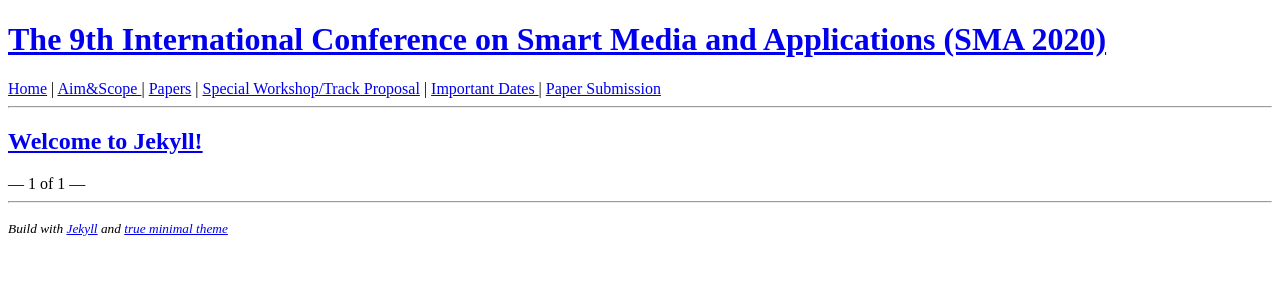
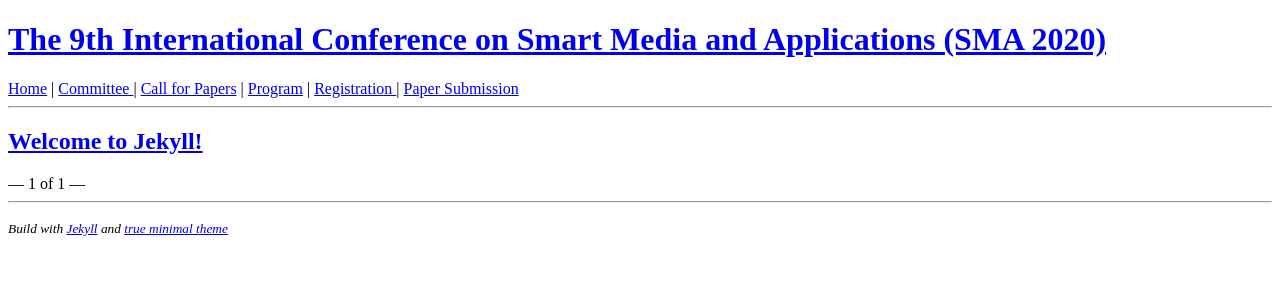
Before and after one commit to icea-conf/sma-2020.github.io, a Jekyll site: the page built from index.html, in a window 1280 px wide. Shown: the top 300 px of the page. Built offline with Jekyll 4.4.1, drawn with Linux system fonts in a browser that asks for light colours; the list of posts is cut into pages by our own code.

Commit message:
Update header.html

```diff
--- a/_includes/header.html
+++ b/_includes/header.html
@@ -1,5 +1,5 @@
 <header>
     <h1><a href='http://sma-2020.github.io/'>The 9th International Conference on Smart Media and Applications (SMA 2020)</a></h1>
 </header>
-<a href='http://sma-2020.github.io/'> Home</a> | <a href='http://sma-2020.github.io/aim/'>Aim&Scope </a> | <a href='http://sma-2020.github.io/papers/'> Papers</a> | <a href='http://sma-2020.github.io/track/'> Special Workshop/Track Proposal</a> | <a href='http://sma-2020.github.io/date/'>Important Dates </a> | <a href='http://sma-2020.github.io/date/'>Paper Submission </a>
+<a href='http://sma-2020.github.io/'> Home</a> | <a href='http://sma-2020.github.io/committee/'>Committee </a> | <a href='http://sma-2020.github.io/papers/'> Call for Papers</a> | <a href='http://sma-2020.github.io/program/'> Program</a> | <a href='http://sma-2020.github.io/registration/'>Registration </a> | <a href='http://sma-2020.github.io/date/'>Paper Submission </a>
 <hr>
```
